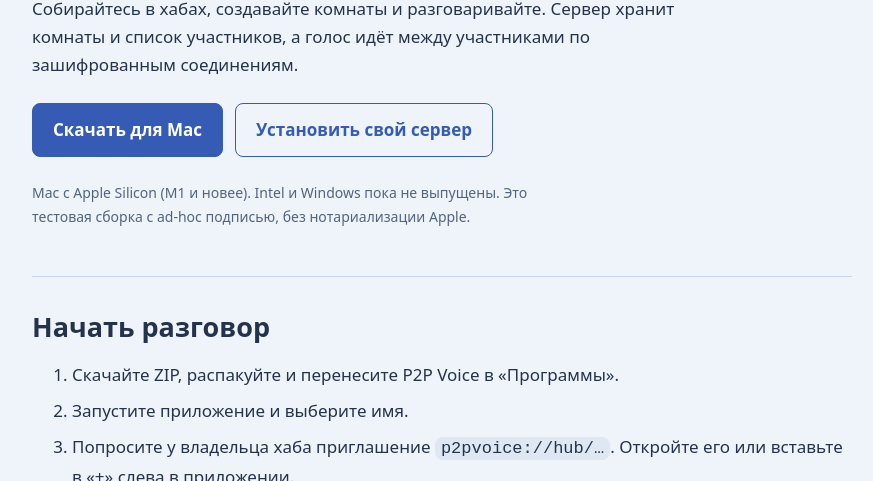
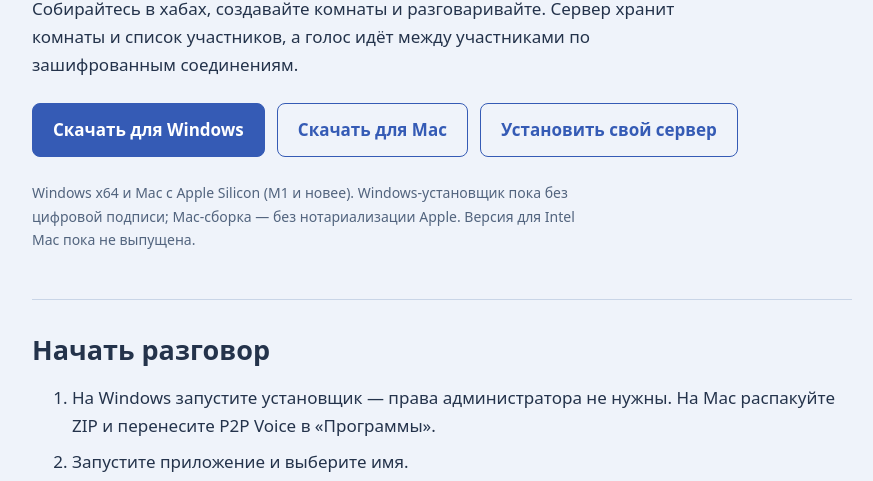
Before and after one commit to Sairan-ds/p2p-voice-downloads, a plain HTML site: page index.html in a window 1280 px wide. Shown: the part 287-768 px from the top of the page, without its empty margins (198-1071 px from the left). Drawn offline with Linux system fonts and the light colour scheme.

Commit message:
Add Windows download and installation instructions

```diff
--- a/index.html
+++ b/index.html
@@ -3,7 +3,7 @@
 <head>
 <meta charset="utf-8">
 <meta name="viewport" content="width=device-width,initial-scale=1">
-<meta name="description" content="P2P Voice — голосовые хабы и комнаты. Клиент для Mac и сервер комнат на Rust.">
+<meta name="description" content="P2P Voice — голосовые хабы и комнаты. Клиенты для Windows и Mac, сервер комнат на Rust.">
 <title>P2P Voice — скачать клиент и сервер</title>
 <style>
 :root{color-scheme:light;font-family:system-ui,sans-serif;color:#24334b;background:#eff3fa}body{margin:0;font-size:17px;line-height:1.65}main{max-width:820px;padding:56px 24px 64px;margin:auto}nav{display:flex;gap:24px;flex-wrap:wrap}a{color:#355bb5;text-underline-offset:4px}h1{font-size:clamp(36px,7vw,64px);line-height:1.08;letter-spacing:-.04em;margin:36px 0 24px}h2{font-size:27px;line-height:1.3;margin:0 0 16px}p{max-width:68ch}section{margin-top:48px;padding-top:32px;border-top:1px solid #c9d5e7}.actions{display:flex;gap:12px;flex-wrap:wrap;margin:24px 0}.button{display:inline-block;padding:12px 20px;border:1px solid #355bb5;border-radius:8px;text-decoration:none;font-weight:600}.primary{background:#355bb5;color:white}.note{font-size:14px;color:#52647e}code,pre{background:#dfe7f3;border-radius:8px}code{padding:2px 6px}pre{padding:16px;overflow:auto;font-size:15px}pre code{padding:0}li{margin:8px 0}details{margin:20px 0}summary{cursor:pointer;font-weight:600}:focus-visible{outline:3px solid #7c55bf;outline-offset:4px}footer{margin-top:48px;font-size:14px;color:#52647e}@media(max-width:480px){main{padding:28px 20px 40px}.button{width:100%;text-align:center;box-sizing:border-box}}
@@ -13,12 +13,12 @@
 <nav aria-label="Навигация"><strong>P2P Voice</strong><a href="#about">О проекте</a><a href="https://github.com/Sairan-ds/p2p-voice-downloads/releases/latest">Все загрузки</a></nav>
 <h1>Голосовые комнаты<br>для своих.</h1>
 <p>Собирайтесь в хабах, создавайте комнаты и разговаривайте. Сервер хранит комнаты и список участников, а голос идёт между участниками по зашифрованным соединениям.</p>
-<div class="actions"><a class="button primary" href="https://github.com/Sairan-ds/p2p-voice-downloads/releases/latest/download/p2p-voice-macos-arm64.zip">Скачать для Mac</a><a class="button" href="#server">Установить свой сервер</a></div>
-<p class="note">Mac с Apple Silicon (M1 и новее). Intel и Windows пока не выпущены. Это тестовая сборка с ad-hoc подписью, без нотариализации Apple.</p>
+<div class="actions"><a class="button primary" href="https://github.com/Sairan-ds/p2p-voice-downloads/releases/latest/download/p2p-voice-windows-x86_64-setup.exe">Скачать для Windows</a><a class="button" href="https://github.com/Sairan-ds/p2p-voice-downloads/releases/latest/download/p2p-voice-macos-arm64.zip">Скачать для Mac</a><a class="button" href="#server">Установить свой сервер</a></div>
+<p class="note">Windows x64 и Mac с Apple Silicon (M1 и новее). Windows-установщик пока без цифровой подписи; Mac-сборка — без нотариализации Apple. Версия для Intel Mac пока не выпущена.</p>
 <section id="client"><h2>Начать разговор</h2>
-<ol><li>Скачайте ZIP, распакуйте и перенесите P2P Voice в «Программы».</li><li>Запустите приложение и выберите имя.</li><li>Попросите у владельца хаба приглашение <code>p2pvoice://hub/…</code>. Откройте его или вставьте в «+» слева в приложении.</li><li>Выберите комнату. До 8 участников могут разговаривать одновременно.</li></ol>
+<ol><li>На Windows запустите установщик — права администратора не нужны. На Mac распакуйте ZIP и перенесите P2P Voice в «Программы».</li><li>Запустите приложение и выберите имя.</li><li>Попросите у владельца хаба приглашение <code>p2pvoice://hub/…</code>. Откройте его или вставьте в «+» слева в приложении.</li><li>Выберите комнату. До 8 участников могут разговаривать одновременно.</li></ol>
 <p>Свой сервер каждому участнику поднимать не нужно — достаточно приглашения в существующий хаб. Если ведущий комнаты выходит, оставшиеся участники выбирают нового автоматически.</p>
-<details><summary>Микрофон и push-to-talk</summary><p>Разрешите приложению микрофон в системных настройках macOS. В настройках P2P Voice можно выбрать устройства, проверить микрофон, включить шумо- и эхоподавление и выбрать режим передачи голоса.</p><p>Для push-to-talk нажмите «Изменить» и назначьте клавишу или сочетание. Для работы в других приложениях включите «Мониторинг ввода» для P2P Voice. Отпустили клавишу — передача выключилась.</p></details>
+<details><summary>Микрофон и push-to-talk</summary><p>Разрешите приложению микрофон в системных настройках Windows или macOS. В настройках P2P Voice можно выбрать устройства, проверить микрофон, включить шумо- и эхоподавление и выбрать режим передачи голоса.</p><p>Для push-to-talk нажмите «Изменить» и назначьте клавишу или сочетание. На Windows клавиша работает в других приложениях сразу. На Mac для этого включите «Мониторинг ввода» для P2P Voice. Отпустили клавишу — передача выключилась.</p></details>
 <p class="note">Эхоподавление проверено на синтетических сигналах. Поведение на реальных колонках и микрофонах ещё проверяется. Учётных записей и ролей пока нет: приглашение даёт доступ к хабу, а его участники могут создавать комнаты и изменять пустые.</p>
 </section>
 <section id="server"><h2>Свой сервер комнат</h2><p>Для владельцев сообществ, которым нужен отдельный сервер. Linux x86_64 с systemd, права администратора, свободные TCP-порты 80 и 443.</p>
```
Also changed, not shown: 1 other file.
